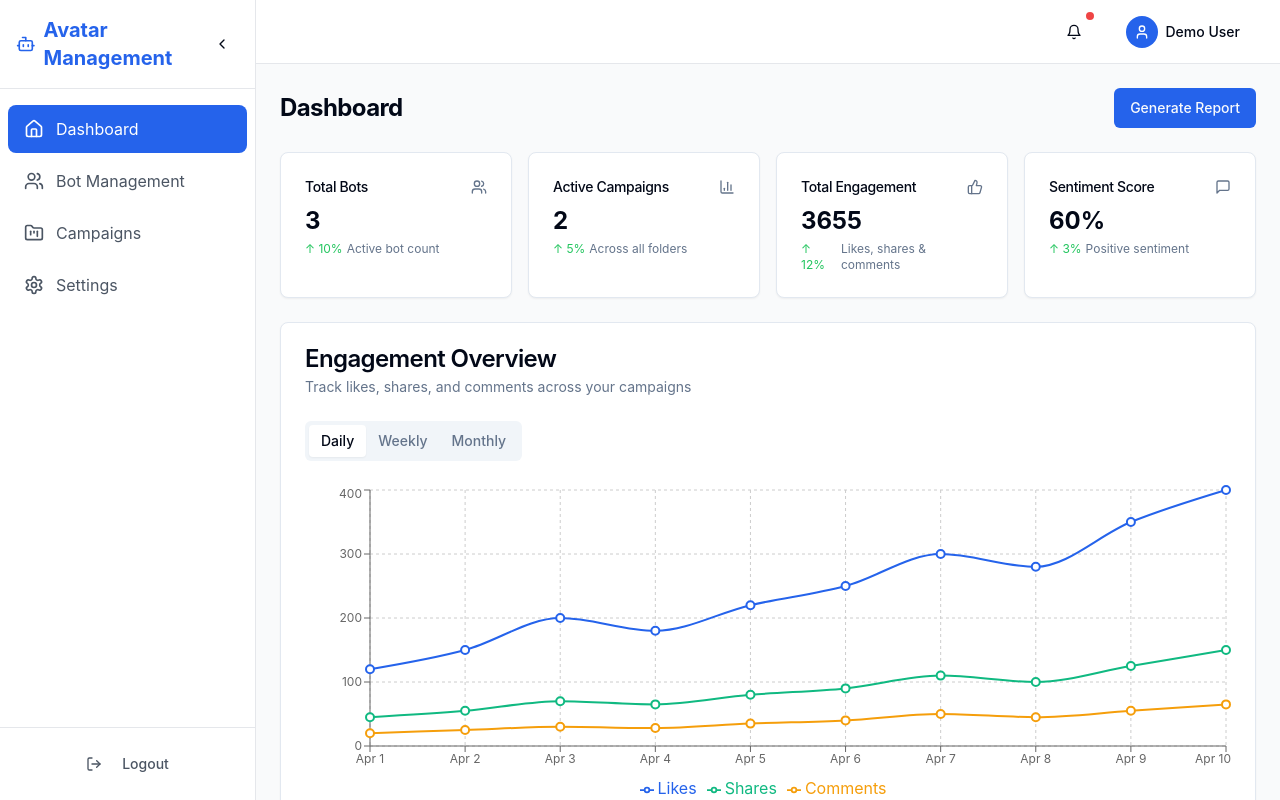
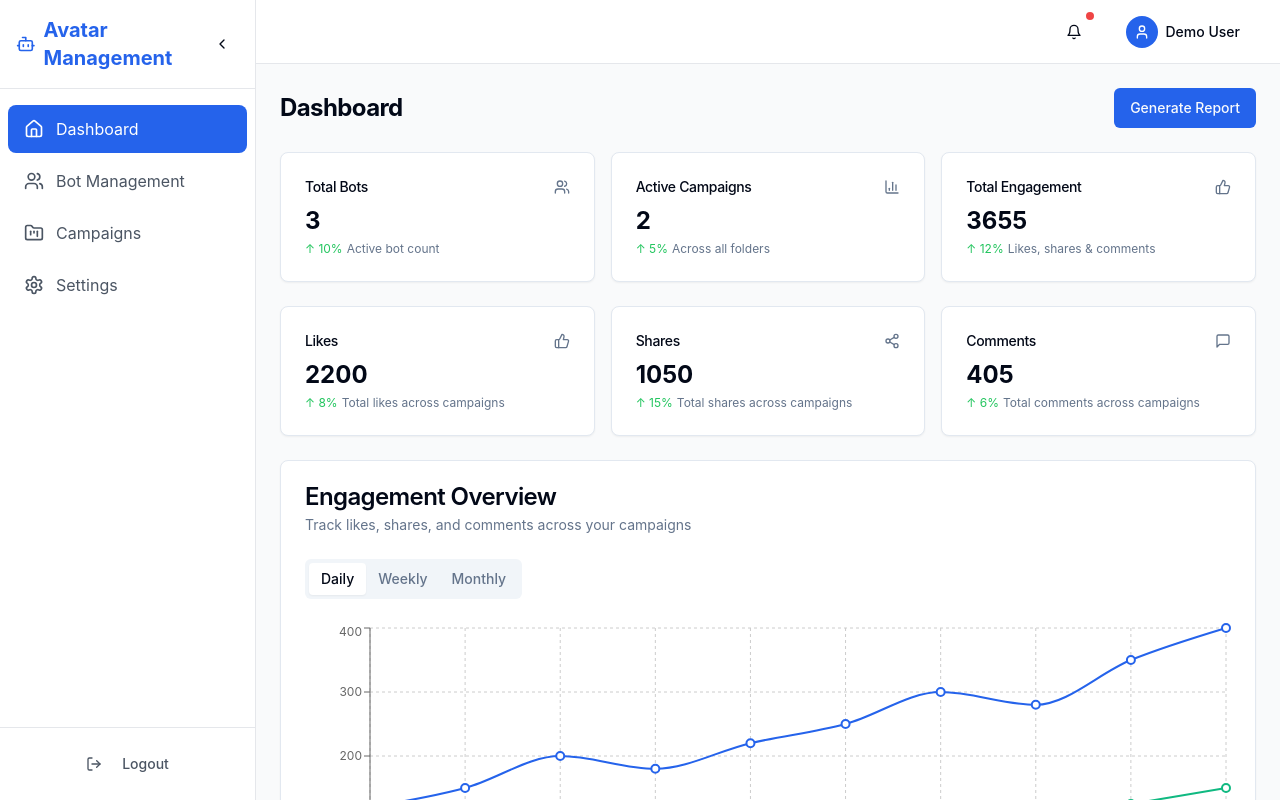
Before and after one commit to armansyahhkm1995/narrative-orchestrator-dashboard, a React (Vite) app: page / in a window 1280 px wide. Built offline with nearby package versions, Linux system fonts and the light colour scheme.

Commit message:
Remove sentiment score metric
Remove sentiment score metric and add like, share, and comment metrics.

```diff
--- a/src/pages/Dashboard.tsx
+++ b/src/pages/Dashboard.tsx
@@ -33,7 +33,7 @@ const Dashboard = () => {
         </div>
       </div>
 
-      <div className="grid gap-4 md:grid-cols-2 lg:grid-cols-4">
+      <div className="grid gap-4 md:grid-cols-2 lg:grid-cols-3">
         <MetricsCard
           title="Total Bots"
           value={bots.length}
@@ -55,12 +55,29 @@ const Dashboard = () => {
           icon={<ThumbsUp className="h-4 w-4" />}
           trend={{ value: 12, isPositive: true }}
         />
+      </div>
+
+      <div className="grid gap-4 md:grid-cols-2 lg:grid-cols-3">
         <MetricsCard
-          title="Sentiment Score"
-          value={`${dashboardMetrics.sentimentOverview.positive}%`}
-          description="Positive sentiment"
+          title="Likes"
+          value={dashboardMetrics.engagementTotal.likes}
+          description="Total likes across campaigns"
+          icon={<ThumbsUp className="h-4 w-4" />}
+          trend={{ value: 8, isPositive: true }}
+        />
+        <MetricsCard
+          title="Shares"
+          value={dashboardMetrics.engagementTotal.shares}
+          description="Total shares across campaigns"
+          icon={<Share2 className="h-4 w-4" />}
+          trend={{ value: 15, isPositive: true }}
+        />
+        <MetricsCard
+          title="Comments"
+          value={dashboardMetrics.engagementTotal.comments}
+          description="Total comments across campaigns"
           icon={<MessageSquare className="h-4 w-4" />}
-          trend={{ value: 3, isPositive: true }}
+          trend={{ value: 6, isPositive: true }}
         />
       </div>
 
```
